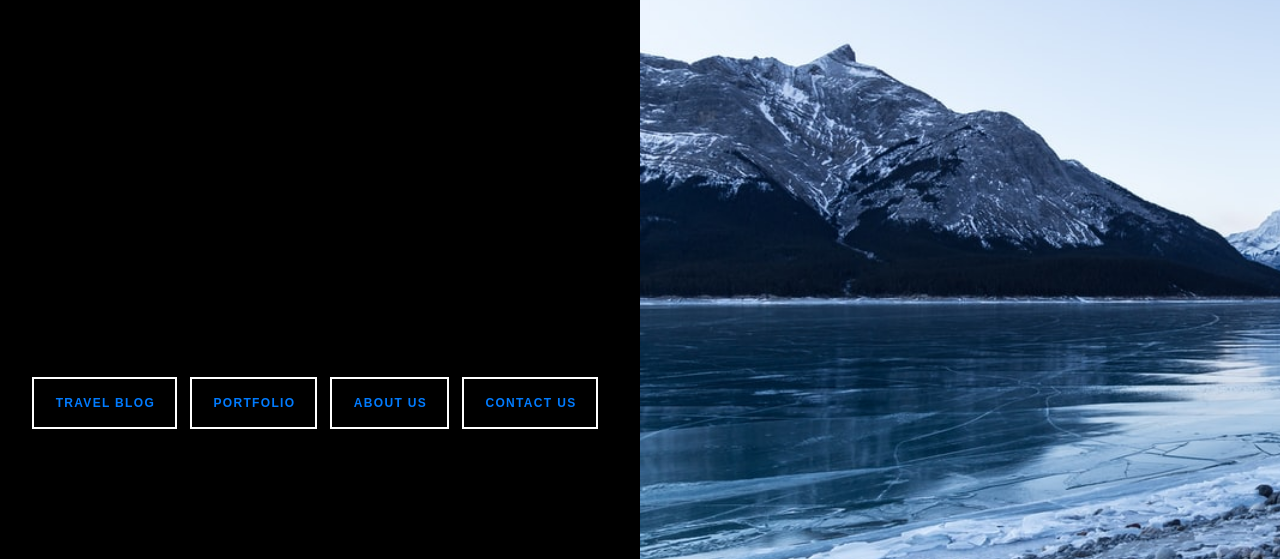
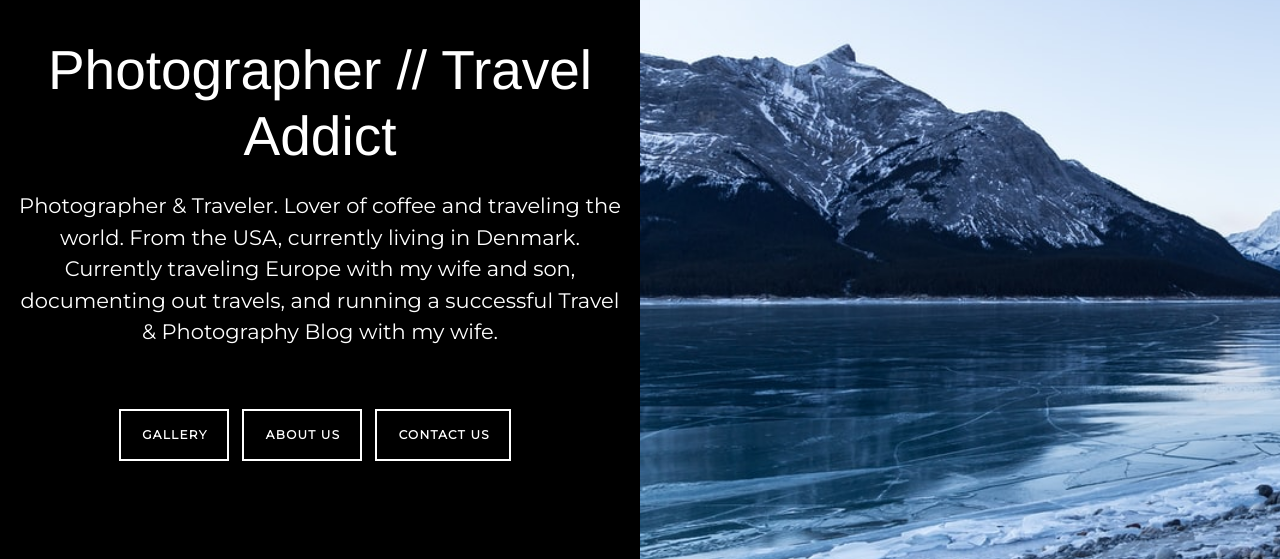
Before and after one commit to Code-Institute-Submissions/Milestone_2-3, a plain HTML site: page index.html in a window 1280 px wide. Shown: the part 153-712 px from the top of the page. Drawn offline with nearby package versions, Linux system fonts and the light colour scheme.

Commit message:
Changed link color

```diff
--- a/index.html
+++ b/index.html
@@ -7,6 +7,7 @@
       <title>Milestone_2</title>
       <link rel="stylesheet" href="https://stackpath.bootstrapcdn.com/bootstrap/4.3.1/css/bootstrap.min.css" integrity="sha384-ggOyR0iXCbMQv3Xipma34MD+dH/1fQ784/j6cY/iJTQUOhcWr7x9JvoRxT2MZw1T" crossorigin="anonymous"/>
       <link rel="stylesheet" href="assets/css/style.css" type="text/css" />
+      <link href="https://fonts.googleapis.com/css2?family=Montserrat:wght@100;400&display=swap" rel="stylesheet">
       <script src="https://kit.fontawesome.com/51ad751006.js" crossorigin="anonymous"></script>
    </head>
 
@@ -19,14 +20,13 @@
 
                 <div class="col-sm-12 col-lg-6 order-lg-1" style="background-color: black;">
                     <img class="logo" src="assets/images/logo.jpg" alt="Site Logo">
-                    <h1 id="index_header" class="txt_center">Photographer // Travel Addict</h1>
-                    <p id="info_txt">Photographer & Traveler. Lover of coffee and traveling the world. From the USA, currently living in Denmark. Currently traveling Europe with my wife and son, documenting out travels, and running a successful Travel & Photography Blog with my wife.</p>
+                    <h1 id="index_header" class="txt_center index_nav_txt">Photographer // Travel Addict</h1>
+                    <p id="info_txt" class="index_nav_txt">Photographer & Traveler. Lover of coffee and traveling the world. From the USA, currently living in Denmark. Currently traveling Europe with my wife and son, documenting out travels, and running a successful Travel & Photography Blog with my wife.</p>
                     <div id="pge_link_container">
                         <ul>
-                            <a href="blog.html"><li>Travel Blog</li></a>
-                            <a href="portfolio.html"><li>Portfolio</li></a>
-                            <a href="about.html"><li>About Us</li></a>
-                            <a href="about.html"><li>Contact Us</li></a>
+                            <a href="gallery.html"><li class="index_nav_txt">Gallery</li></a>
+                            <a href="about.html"><li class="index_nav_txt">About Us</li></a>
+                            <a href="about.html"><li class="index_nav_txt">Contact Us</li></a>
                         </ul>
                     </div>
                     <footer id="soccontainer">
```
